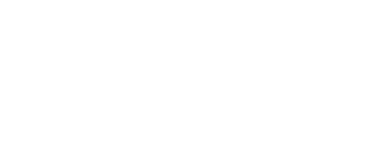
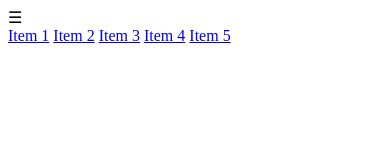
Before and after one commit to cstim240/TOP_mobile_menu, a plain HTML site: page index.html in a window 390 px wide. Drawn offline with Linux system fonts and the light colour scheme.

Commit message:
Create html skeleton and hamburger sidenav elems

```diff
--- a/index.html
+++ b/index.html
@@ -7,7 +7,14 @@
     <title>Mobile Menu</title>
 </head>
 <body>
-
+    <span class="hamburger_icon">&#9776</span>
+    <div class="sidenav">
+        <a href="#">Item 1</a>
+        <a href="#">Item 2</a>
+        <a href="#">Item 3</a>
+        <a href="#">Item 4</a>
+        <a href="#">Item 5</a>
+    </div>
     <script src="./index.js"></script>
 </body>
 </html>
--- a/style.css
+++ b/style.css
@@ -0,0 +1,3 @@
+.hamburger_icon{
+
+}
```
